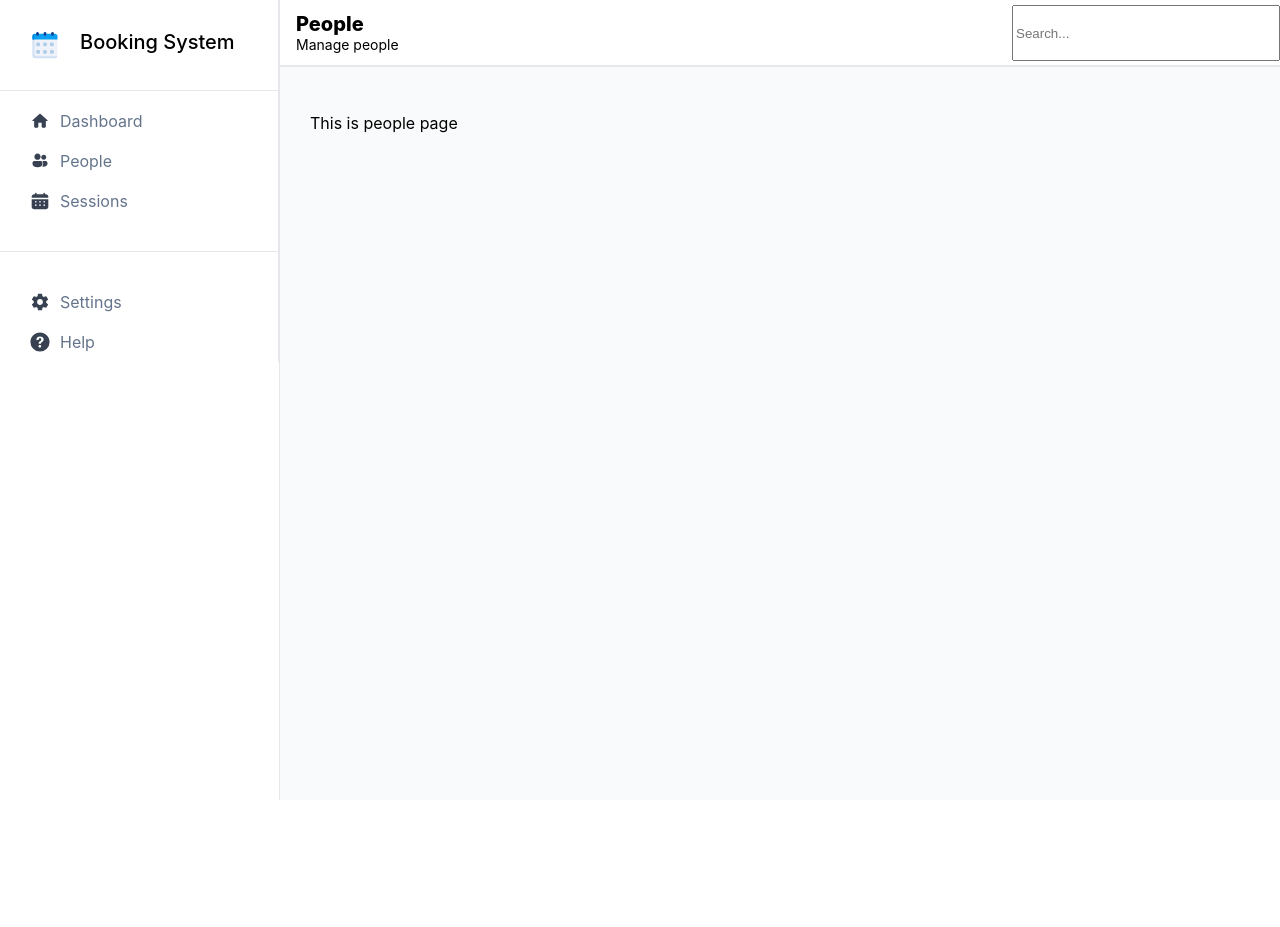
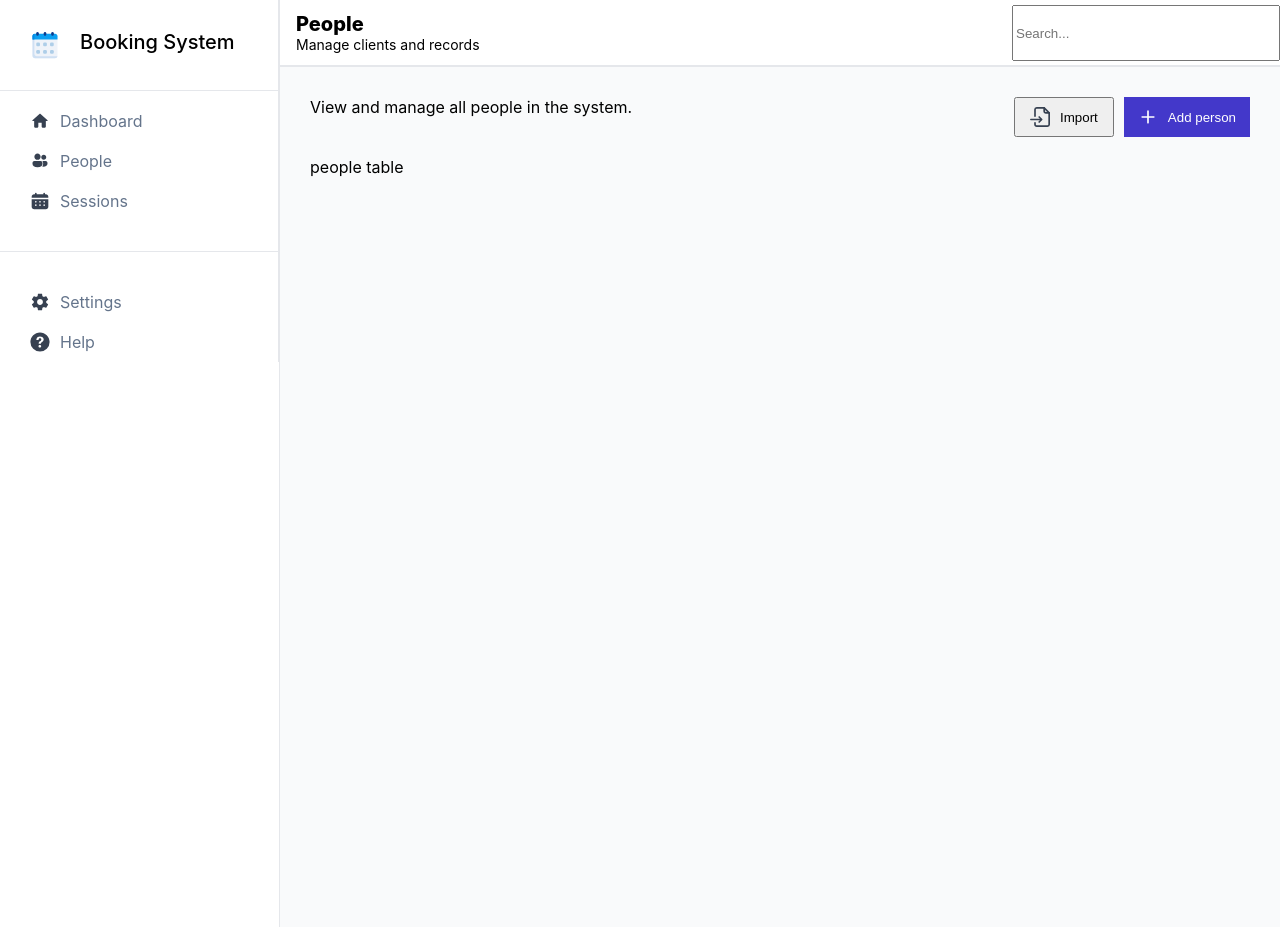
Before and after one commit to tianshansu/booking-system, a React (Create React App) app in the folder frontend/: page /people in a window 1280 px wide. Before the commit the page ends 800 px from the top, so only its background shows below. Built offline with nearby package versions, Linux system fonts and the light colour scheme.

Commit message:
Organise folder structure & add people page content
- re-organised folder structure
- add content to people page (text & buttons)

```diff
--- a/frontend/src/App.js
+++ b/frontend/src/App.js
@@ -1,8 +1,8 @@
 // import logo from './logo.svg';
 import './App.css';
-import DashboardPage from './pages/DashboardPage';
-import PeoplePage from './pages/PeoplePage';
-import SessionsPage from './pages/SessionsPage';
+import DashboardPage from './pages/Dashboard/DashboardPage';
+import PeoplePage from './pages/PeoplePage/PeoplePage';
+import SessionsPage from './pages/SessionPage/SessionsPage';
 import AppLayout from "./components/layout/AppLayout";
 import {Routes, Route} from 'react-router-dom';
 
--- /dev/null
+++ b/frontend/src/components/People/PeopleTable.jsx
@@ -0,0 +1,5 @@
+export default function PeopleTable(){
+    return(
+        <div>people table</div>
+    )
+}
--- a/frontend/src/components/layout/AppLayout.jsx
+++ b/frontend/src/components/layout/AppLayout.jsx
@@ -1,7 +1,7 @@
 import Sidebar from "./Sidebar";
 import HeadBar from "./HeaderBar";
 import { Outlet } from "react-router-dom";
-import "../../pages/Dashboard.css";
+import "../../pages/Dashboard/Dashboard.css";
 
 export default function AppLayout(){
     return(
--- a/frontend/src/components/layout/HeaderBar.jsx
+++ b/frontend/src/components/layout/HeaderBar.jsx
@@ -9,7 +9,7 @@ const TITLE_MAP = {
 
 const SUBTITLE_MAP = {
     "/": "Welcome back!",
-    "/people": "Manage people",
+    "/people": "Manage clients and records",
     "/sessions": "Manage sessions",
 };
 
--- a/frontend/src/pages/PeoplePage.jsx
+++ /dev/null
@@ -1,7 +0,0 @@
-export default function PeoplePage(){
-    return(
-        <>
-            <p>This is people page</p>
-        </>
-    )
-}
--- /dev/null
+++ b/frontend/src/pages/PeoplePage/PeoplePage.css
@@ -0,0 +1,29 @@
+.people{
+   display: grid;
+   min-height: 100vh;
+   align-content: start;
+   gap: 20px;
+}
+
+.people-header{
+    display: flex;
+    justify-content: space-between;
+    width:100%;
+}
+
+.people-header-buttons{
+    display: flex;
+    gap: 10px;
+}
+
+.people-header-button-img{
+    width: 20px;
+}
+
+.people-header-button{
+    display: flex;
+    gap: 10px;
+    align-items: center;
+    padding: 14px;
+    height: 40px;
+}
--- /dev/null
+++ b/frontend/src/pages/PeoplePage/PeoplePage.jsx
@@ -0,0 +1,28 @@
+import "./PeoplePage.css";
+import PeopleTable from "../../components/People/PeopleTable";
+
+export default function PeoplePage(){
+    return(
+        <div className="people">
+            <div className="people-header">
+                <div>View and manage all people in the system.</div>
+
+                <div className="people-header-buttons">
+                    <button className="people-header-button" type="button">
+                        <img className="people-header-button-img" src="/icons/import.svg" alt='import icon'></img>
+                        <div className="people-header-button-text">Import</div>
+                    </button>
+
+                    <button className="people-header-button" style={{backgroundColor:"#4338CA", border:"none"}} type="button">
+                        <img className="people-header-button-img" src="/icons/add.svg" alt='add person'></img>
+                        <div className="people-header-button-text" style={{color:"white"}}>Add person</div>
+                    </button>
+                </div>
+
+            </div>
+
+            <PeopleTable className="people-table"></PeopleTable>
+
+        </div>
+    )
+}
```
Also changed, not shown: frontend/src/pages/Dashboard/DashboardPage.jsx (renamed from frontend/src/pages/DashboardPage.jsx, +8 -8 lines), frontend/public/icons/add.svg (added), frontend/public/icons/import.svg (added), frontend/src/pages/Dashboard/Dashboard.css (renamed from frontend/src/pages/Dashboard.css), frontend/src/pages/SessionPage/SessionsPage.jsx (renamed from frontend/src/pages/SessionsPage.jsx).
